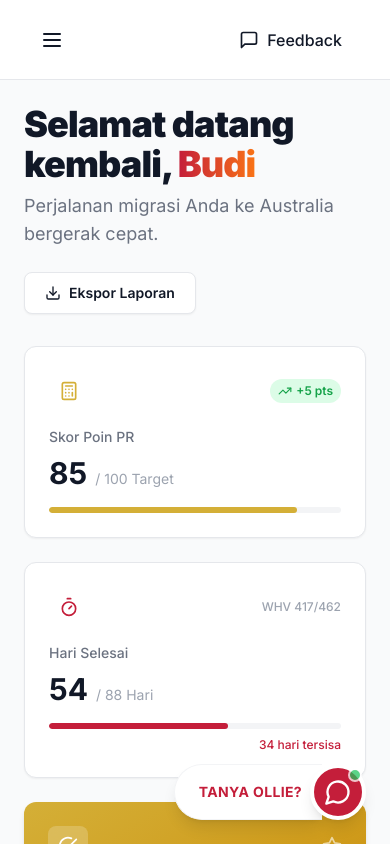
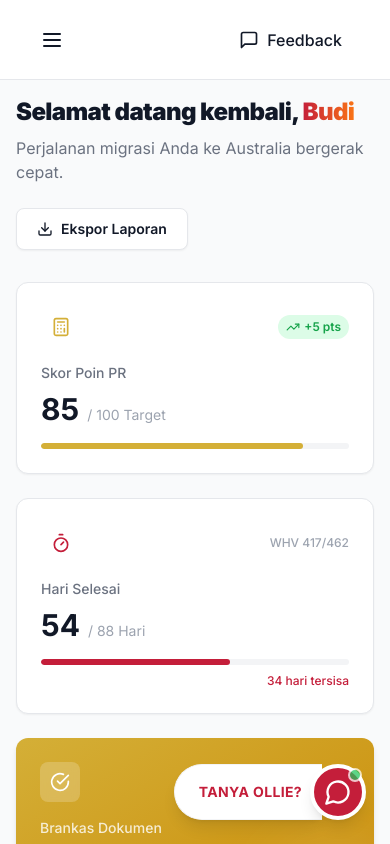
Before and after one commit to NurAlif/indoz, a React (Vite) app: page /premium/dashboard in a window 390 px wide. Built offline with nearby package versions, Linux system fonts and the light colour scheme.

Commit message:
fix: improve mobile responsiveness for dashboard and premium features
Co-authored-by: NurAlif <21985252+NurAlif@users.noreply.github.com>

```diff
--- a/src/components/premium/Logbook/Logbook.jsx
+++ b/src/components/premium/Logbook/Logbook.jsx
@@ -31,9 +31,9 @@ const Logbook = () => {
   }, []);
 
   return (
-    <div className="p-8 max-w-5xl mx-auto">
+    <div className="p-4 md:p-8 max-w-5xl mx-auto">
       <div className="mb-8">
-        <h1 className="text-3xl font-bold text-gray-900 mb-2">Logbook 88 Hari</h1>
+        <h1 className="text-2xl md:text-3xl font-bold text-gray-900 mb-2">Logbook 88 Hari</h1>
         <p className="text-gray-600">
           Catat hari kerja untuk memenuhi syarat 88 days WHV. Gunakan logbook ini untuk tracking saat bekerja di Australia.
         </p>
--- a/src/components/premium/PremiumDashboard.jsx
+++ b/src/components/premium/PremiumDashboard.jsx
@@ -33,10 +33,10 @@ const PremiumDashboard = ({ onLogout }) => {
             {/* Welcome Section */}
             <div className="flex flex-col lg:flex-row lg:items-end justify-between gap-6">
               <div className="flex flex-col gap-2">
-                <h1 className="text-4xl font-black tracking-tight text-gray-900">
+                <h1 className="text-2xl md:text-4xl font-black tracking-tight text-gray-900">
                   Selamat datang kembali, <span className="text-transparent bg-clip-text bg-gradient-to-r from-indo-red to-orange-500">Budi</span>
                 </h1>
-                <p className="text-lg text-gray-500">
+                <p className="text-base md:text-lg text-gray-500">
                   Perjalanan migrasi Anda ke Australia bergerak cepat.
                 </p>
               </div>
--- a/src/components/premium/layout/PremiumLayout.jsx
+++ b/src/components/premium/layout/PremiumLayout.jsx
@@ -18,7 +18,7 @@ const PremiumLayout = ({ children, activeTab, onTabChange, onLogout }) => {
       {sidebarOpen && (
         <div className="fixed inset-0 z-50 lg:hidden flex">
           <div className="fixed inset-0 bg-black/50 transition-opacity" onClick={() => setSidebarOpen(false)} />
-          <div className="relative bg-white h-full w-80 shadow-xl animate-in slide-in-from-left duration-300">
+          <div className="relative bg-white h-full w-80 max-w-[85vw] shadow-xl animate-in slide-in-from-left duration-300">
             <PremiumSidebar
               activeTab={activeTab}
               onTabChange={(tab) => { onTabChange(tab); setSidebarOpen(false); }}
@@ -34,7 +34,7 @@ const PremiumLayout = ({ children, activeTab, onTabChange, onLogout }) => {
         <PremiumHeader toggleSidebar={() => setSidebarOpen(true)} />
 
         {/* Scrollable Content */}
-        <div className="flex-1 overflow-y-auto bg-gray-50 p-6 lg:p-10 scroll-smooth">
+        <div className="flex-1 overflow-y-auto bg-gray-50 p-4 lg:p-10 scroll-smooth">
           <div className="mx-auto max-w-screen-2xl flex flex-col gap-8 pb-10">
             {children}
           </div>
```
Also changed, not shown: 1 other file (tests, documents, lock files or other folders).
